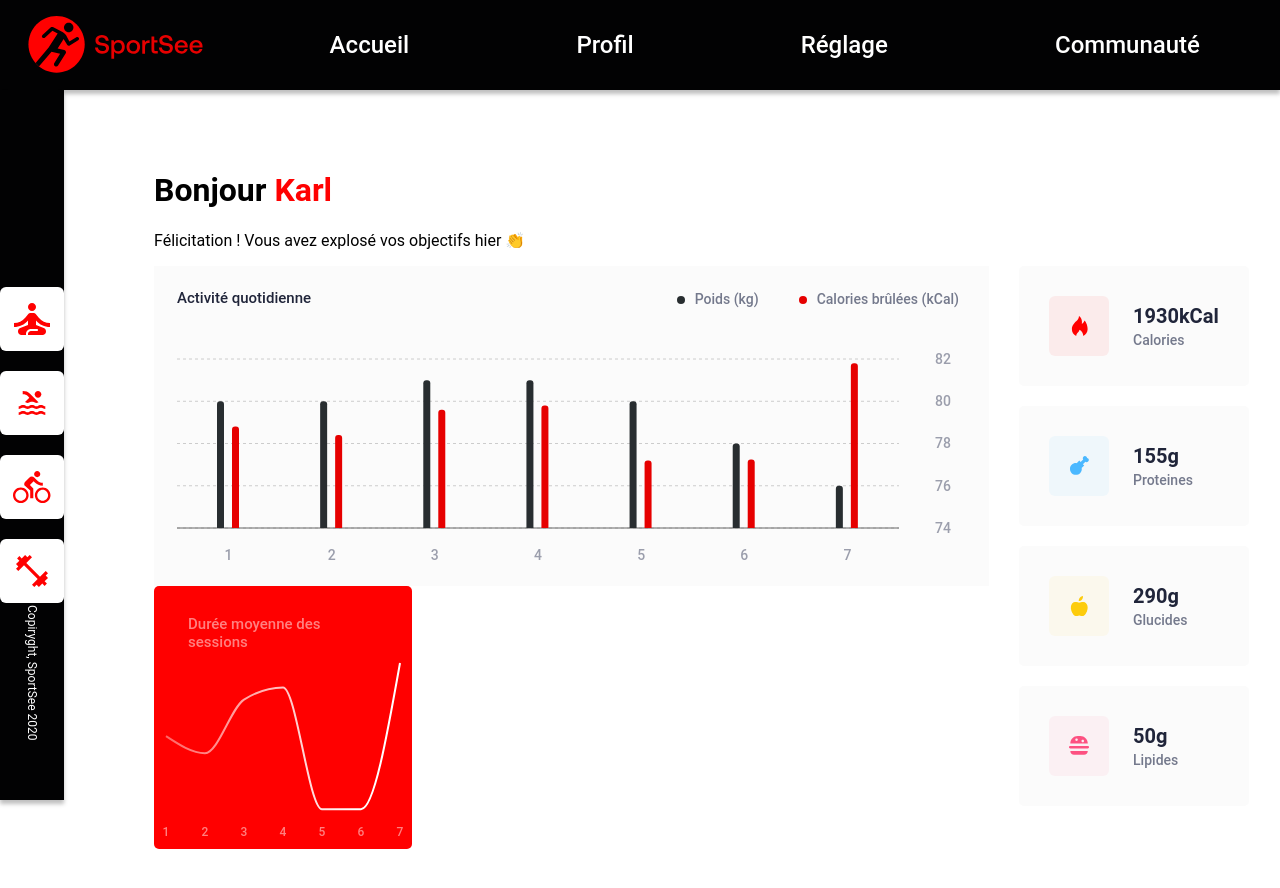
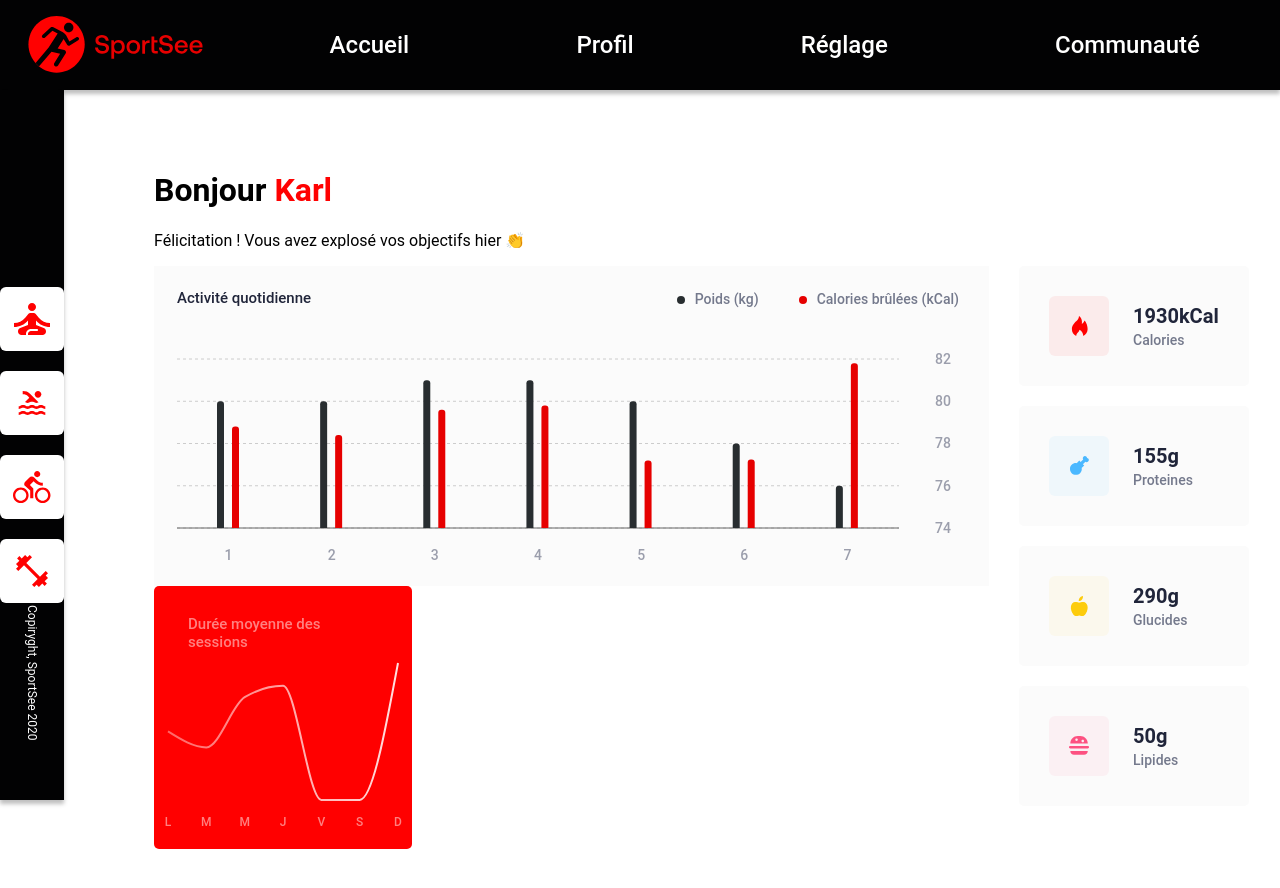
Before and after one commit to flafonso/OC_P12_SportSee, a React (Vite) app: page / in a window 1280 px wide. Shown: the top 888 px of the page. Built offline with nearby package versions, Linux system fonts and the light colour scheme.

Commit message:
Add a tickFormatter to AverageSessionChart to display day letters on the x-axis

```diff
--- a/src/components/graphs/AverageSessionChart.tsx
+++ b/src/components/graphs/AverageSessionChart.tsx
@@ -1,17 +1,15 @@
+import { LineChart, XAxis, YAxis, Tooltip, Line, TooltipProps } from "recharts";
 import {
-  LineChart,
-  XAxis,
-  YAxis,
-  Tooltip,
-  Line,
-  TooltipProps,
-} from "recharts";
-import { ValueType, NameType } from "recharts/types/component/DefaultTooltipContent";
+  ValueType,
+  NameType,
+} from "recharts/types/component/DefaultTooltipContent";
 
 function AverageSessionChart({ data }: { data: any }) {
   console.log(data);
-  const renderTooltip = ({ active, payload }: TooltipProps<ValueType, NameType>) => {
-    console.log(payload);
+  const renderTooltip = ({
+    active,
+    payload,
+  }: TooltipProps<ValueType, NameType>) => {
     if (!(active && payload && payload.length)) {
       return null;
     }
@@ -22,16 +20,41 @@ function AverageSessionChart({ data }: { data: any }) {
     );
   };
 
+  const convertNbrToDay: Record<number, string> = {
+    1: "L",
+    2: "M",
+    3: "M",
+    4: "J",
+    5: "V",
+    6: "S",
+    7: "D",
+  };
+
+  const foramtXAxis = (tick: number) => {
+    return tick >= 1 && tick <= 7 ? convertNbrToDay[tick] : String(tick);
+  };
+
   return (
     <div className="average-session-chart">
       <h3>Durée moyenne des sessions</h3>
-      <LineChart width={258} height={263} data={data} margin={{ top: 77}}>
-        <XAxis dataKey="day" tickLine={false} axisLine={false} padding={{ left: 12, right: 12 }} />
+      <LineChart
+        width={258}
+        height={263}
+        data={data}
+        margin={{ top: 77, bottom: 10 }}
+      >
+        <XAxis
+          dataKey="day"
+          tickLine={false}
+          tickFormatter={foramtXAxis}
+          axisLine={false}
+          padding={{ left: 14, right: 14 }}
+        />
         <YAxis dataKey="sessionLength" hide={true} domain={[-4, "dataMax"]} />
         <defs>
           <linearGradient id="gradientLine">
             <stop offset="0%" stopColor="#FFFFFF" stopOpacity={0.4} />
-            <stop offset="81%" stopColor="#FFFFFF" />
+            <stop offset="100%" stopColor="#FFFFFF" stopOpacity={0.88} />
           </linearGradient>
         </defs>
         <Line
```
